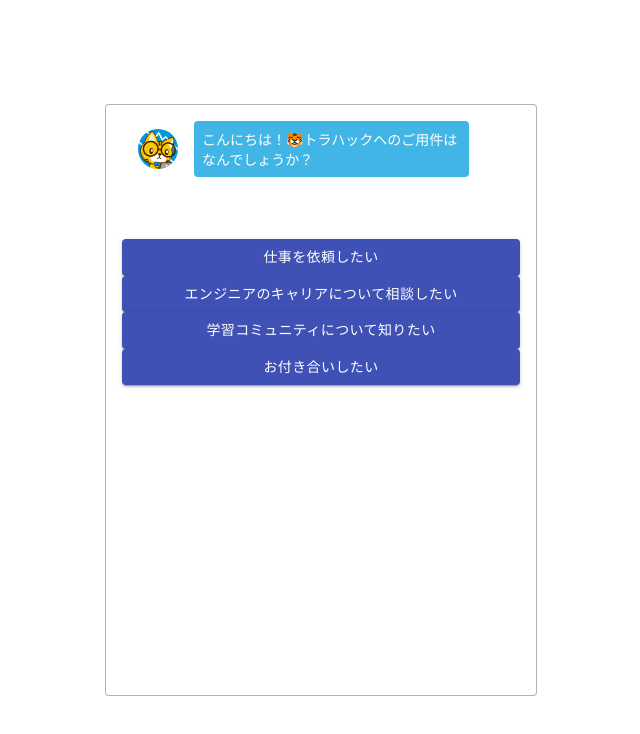
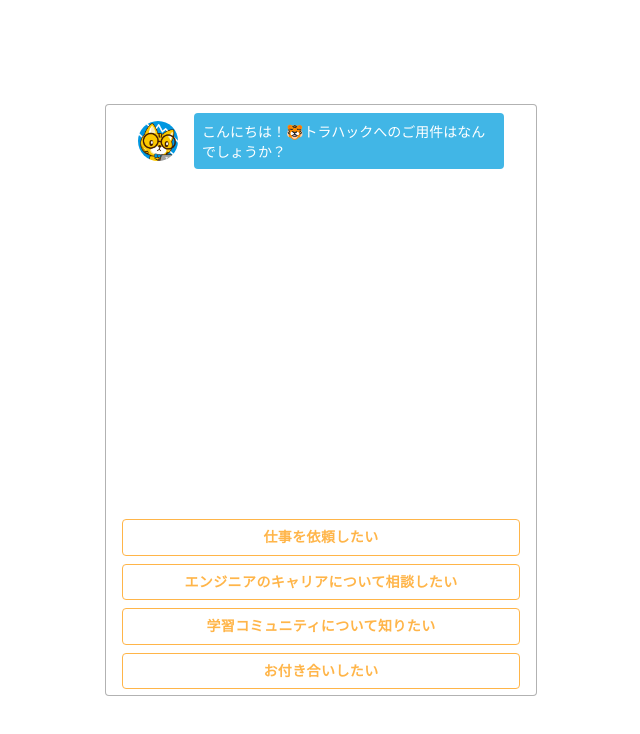
Before and after one commit to noel99l/chatbot-react, a React (Create React App) app: page / in a window 1280 px wide. Shown: the top 734 px of the page, without its empty margins (319-959 px from the left). Built offline with nearby package versions, Linux system fonts and the light colour scheme.

Commit message:
#7...Material-UIのスタイルをカスタマイズしよう

```diff
--- a/src/components/Answer.jsx
+++ b/src/components/Answer.jsx
@@ -1,17 +1,28 @@
 import Button from '@material-ui/core/Button';
-import { makeStyles } from '@material-ui/core/styles';
+import { createStyles, makeStyles } from '@material-ui/core/styles';
 import React from "react";
 
-const useStyles = makeStyles((theme) => ({
-    root: {
-
-    }
-}))
+const useStyles = makeStyles(() => (
+    createStyles({
+        "button": {
+            borderColor: '#FFB549',
+            color: '#FFB549',
+            fontWeight: 600,
+            marginBottom: '8px',
+            "&:hover": {
+                backgroundColor: '#FFB549',
+                color: '#FFF'
+            }
+    }})
+));
 
 const Answer = (props) => {
-    // const classes = useStyles()
+    const classes = useStyles()
     return(
-        <Button variant="contained" color="primary" onClick={() => props.select(props.content, props.nextId)}>
+        <Button
+            className={classes.button}
+            variant="outlined" onClick={() => props.select(props.content, props.nextId)}
+        >
             {props.content}
         </Button>
     )
--- a/src/components/Chats.jsx
+++ b/src/components/Chats.jsx
@@ -5,24 +5,21 @@
 
 
 
-const useStyles = makeStyles((theme) =>
+const useStyles = makeStyles(() => (
     createStyles({
-        root: {
-        width: '100%',
-        maxWidth: '36ch',
-        backgroundColor: theme.palette.background.paper,
-        },
-        inline: {
-        display: 'inline',
-        },
-    }),
-);
+        chats: {
+            height: 400,
+            padding: '0',
+            overflow: 'auto'
+        }
+    })
+));
 
 
 const Chats = (props) => {
     const classes = useStyles()
     return(
-        <List className={classes.root}>
+        <List className={classes.chats}>
             {props.chats.map((chat, index) => {
                 return <Chat text={chat.text} type={chat.type} key={index.toString()}/>
             })}
```
